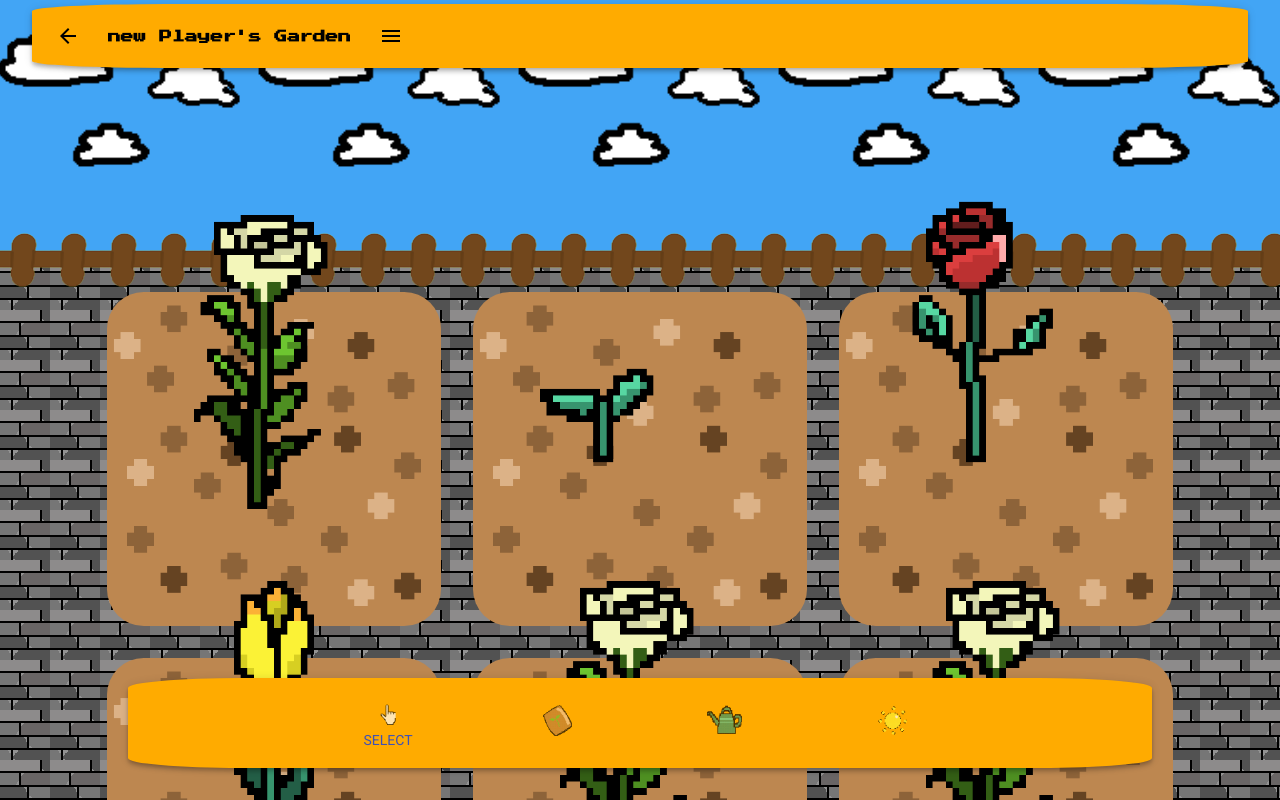
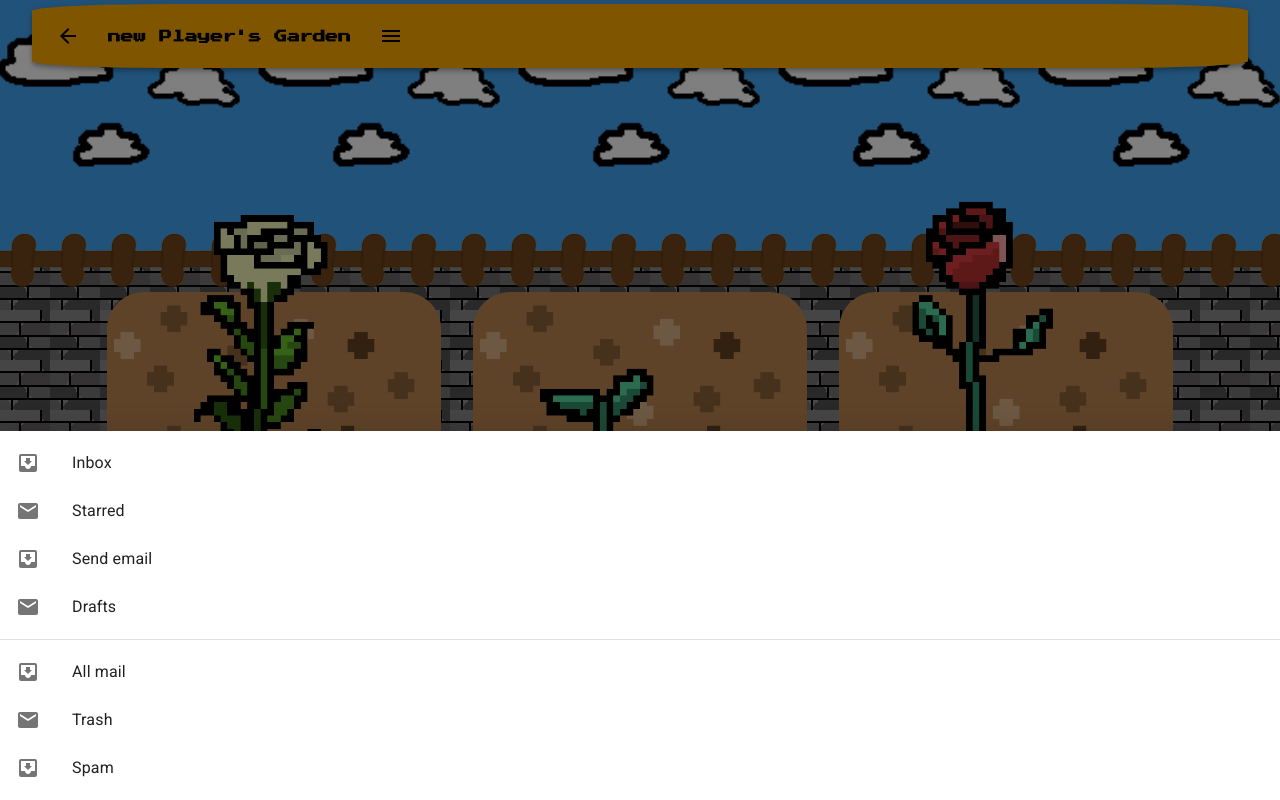
Before and after one commit to Pengliang-Deng/smartTransport, a React (Create React App) app: page /garden in a window 1280 px wide. Shown: the top 800 px of the page. Built offline with nearby package versions, Linux system fonts and the light colour scheme; what react-geocode would draw is missing.

Commit message:
remove flower(finished) plant flower - popup(finished)              - drawer(TODO)

```diff
--- /dev/null
+++ b/src/components/garden_ui/plantDrawer.js
@@ -0,0 +1,80 @@
+import React from 'react';
+import { makeStyles } from '@material-ui/core/styles';
+import SwipeableDrawer from '@material-ui/core/SwipeableDrawer';
+import List from '@material-ui/core/List';
+import Divider from '@material-ui/core/Divider';
+import ListItem from '@material-ui/core/ListItem';
+import ListItemIcon from '@material-ui/core/ListItemIcon';
+import ListItemText from '@material-ui/core/ListItemText';
+import InboxIcon from '@material-ui/icons/MoveToInbox';
+import MailIcon from '@material-ui/icons/Mail';
+
+const useStyles = makeStyles({
+    list: {
+        width: 'auto',
+    },
+});
+
+export default function PlantDrawer(props) {
+    const classes = useStyles();
+    const [state, setState] = React.useState({
+        top: false,
+        left: false,
+        bottom: true,
+        right: false,
+    });
+
+
+    const toggleDrawer = (anchor, open) => (event) => {
+        if (event && event.type === 'keydown' && (event.key === 'Tab' || event.key === 'Shift')) {
+            return;
+        }
+
+        setState({ ...state, [anchor]: open });
+    };
+
+    React.useImperativeHandle(props.cRef, () => ({
+        toggle: (open) => {
+            setState({ ...state, [anchor]: open });
+        }
+    }));
+
+    const list = (anchor) => (
+        <div
+            className={classes.list}
+            role="presentation"
+            onClick={toggleDrawer(anchor, false)}
+            onKeyDown={toggleDrawer(anchor, false)}
+        >
+            <List>
+                {['Inbox', 'Starred', 'Send email', 'Drafts'].map((text, index) => (
+                    <ListItem button key={text}>
+                        <ListItemIcon>{index % 2 === 0 ? <InboxIcon /> : <MailIcon />}</ListItemIcon>
+                        <ListItemText primary={text} />
+                    </ListItem>
+                ))}
+            </List>
+            <Divider />
+            <List>
+                {['All mail', 'Trash', 'Spam'].map((text, index) => (
+                    <ListItem button key={text}>
+                        <ListItemIcon>{index % 2 === 0 ? <InboxIcon /> : <MailIcon />}</ListItemIcon>
+                        <ListItemText primary={text} />
+                    </ListItem>
+                ))}
+            </List>
+        </div>
+    );
+
+    const anchor = props.anchor;
+    return (
+        <SwipeableDrawer
+            anchor={anchor}
+            open={state[anchor]}
+            onClose={toggleDrawer(anchor, false)}
+            onOpen={toggleDrawer(anchor, true)}
+        >
+            {list(anchor)}
+        </SwipeableDrawer>
+    );
+}
--- a/src/components/garden_ui/topBar.js
+++ b/src/components/garden_ui/topBar.js
@@ -7,7 +7,6 @@
 import MenuIcon from "@material-ui/icons/Menu";
 import PixelAppBar from "../containers/PixelAppBar";
 import { Link }from 'react-router-dom';
-import {ThemeProvider} from "@material-ui/styles";
 
 const userStyles = makeStyles((theme) => ({
 
--- a/src/gardenUI.js
+++ b/src/gardenUI.js
@@ -9,6 +9,7 @@
 import GardenField from "./components/garden_ui/gardenField";
 
 import bgImg from './components/garden_ui/sky.png';
+import PlantDrawer from "./components/garden_ui/plantDrawer";
 
 
 export default class Garden extends React.Component {
@@ -100,6 +101,8 @@
                     resourcesNumber={this.state.itemsInfo.resources}
                     currentTool={this.state.currentTool}
                 onClick={(i) => this.handleToolBarClick(i)}/>
+                <PlantDrawer cRef={(ref) => {this.plantDrawer = ref;}}
+                             anchor="bottom"/>
             </Box>
         );
     }
@@ -163,26 +166,26 @@
     gridOptions(mode, gridIndex, stateTemp) {
         // do operations
         if (mode === 'remove') {
-            stateTemp = this.removeFlower(gridIndex, stateTemp);
+            const confirmation = window.confirm('Do you want to remove this?');
+            if (confirmation) {
+                stateTemp.fieldInfo.grids[gridIndex] = {
+                    flower: 'none',
+                    status: 'normal',
+                    growthValue: 0,
+                    waterValue: 0
+                };
+            }
         } else if (mode === 'plant') {
-            stateTemp = this.plantFlower(gridIndex, stateTemp);
+            this.plantDrawer.toggle(true);
         }
 
         // return the modified state
         return stateTemp;
     }
-    removeFlower(i, state) {
-        state.fieldInfo.grids[i] = {
-            flower: 'none',
-            status: 'normal',
-            growthValue: 0,
-            waterValue: 0
-        };
-        return state;
+
+    togglePlantDrawer(open) {
     }
-    plantFlower(i, state) {
-        alert('Planting grid' + i);
+    plantFlower(i, flower) {
         /*TODO*/
-        return state;
     }
 }
```
Also changed, not shown: public/manifest.json.
